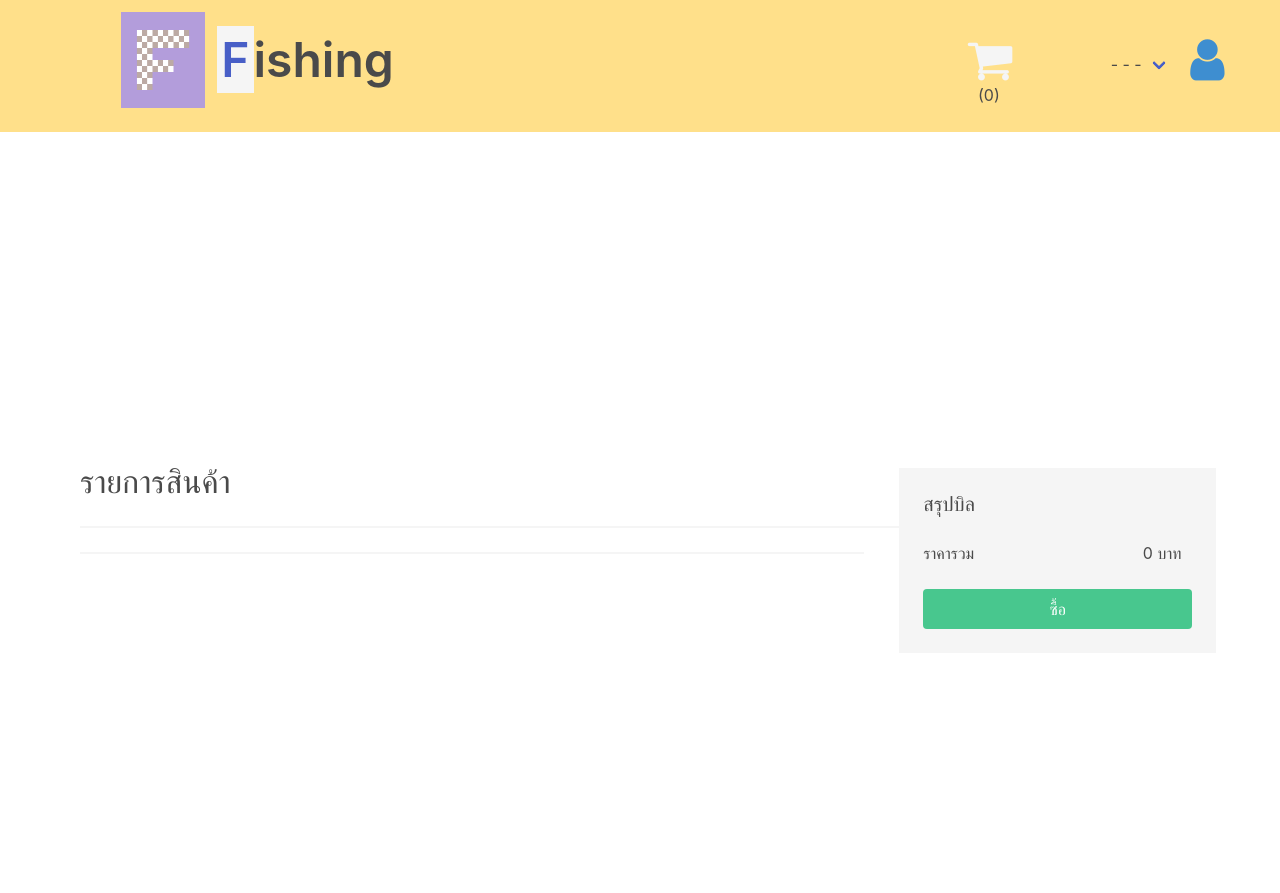
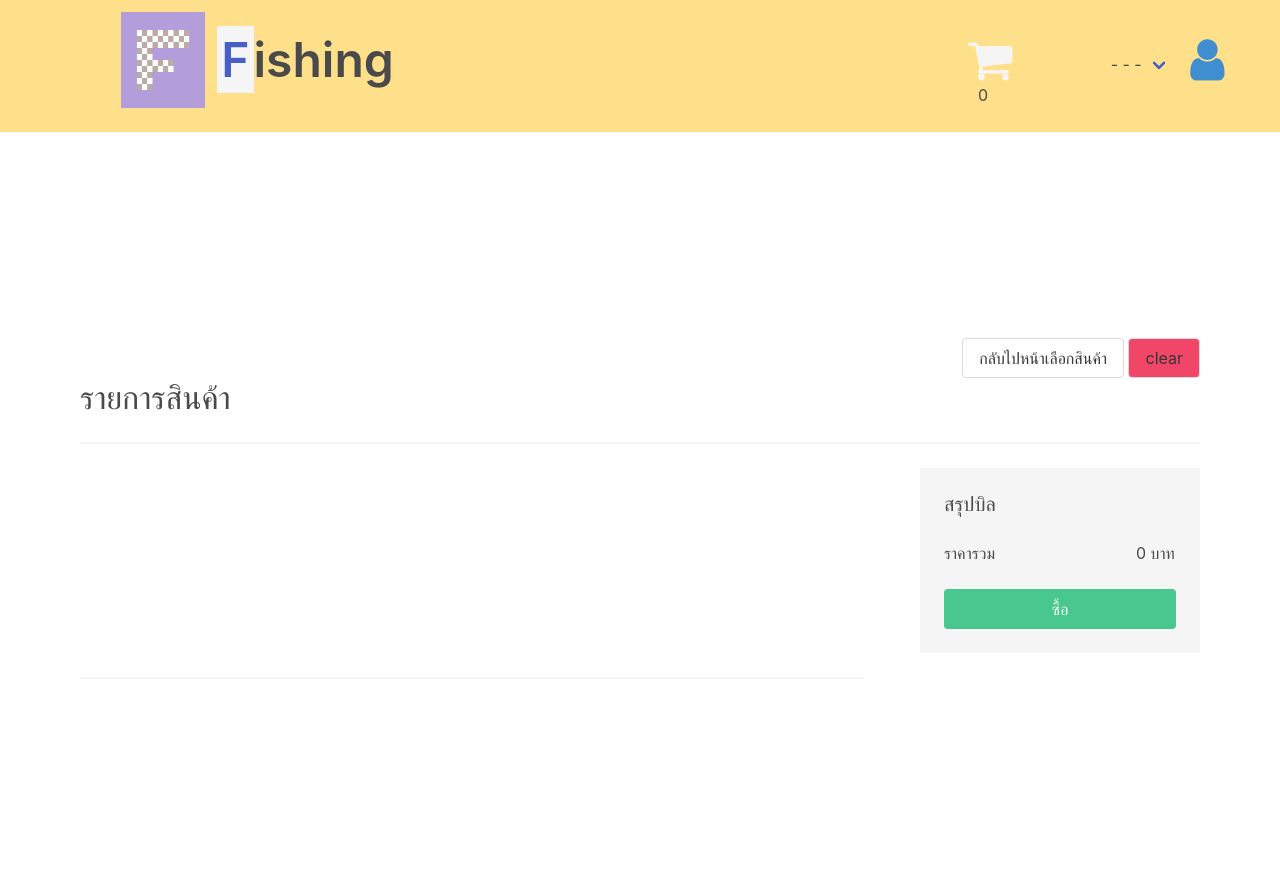
Before and after one commit to Squid3rd/Fitshing, a PHP site: page /cart.php in a window 1280 px wide. Shown: the top 893 px of the page. Run offline with PHP 8.4, Linux system fonts and the light colour scheme.

Commit message:
button to product and clear cart
แต่ยังไม่เสร็จมีใช้อธิบาย และแก้อัพเดทเลขในcaart แต่มันไม่ต่อเนื่องนะตอนนี้

```diff
--- a/Fitshing/Header.php
+++ b/Fitshing/Header.php
@@ -1,40 +1,31 @@
 <!DOCTYPE html>
 <html lang="en">
 <?php include 'action.php' ?>
+
 <head>
   <!-- <link rel="icon" type="image/png" href="/logo.png"/> -->
   <meta charset="UTF-8" />
   <meta http-equiv="X-UA-Compatible" content="IE=edge" />
   <meta name="viewport" content="width=device-width, initial-scale=1.0" />
   <link rel="stylesheet" href="style.css">
-    <link
-      rel="stylesheet"
-      href="https://cdnjs.cloudflare.com/ajax/libs/font-awesome/4.7.0/css/font-awesome.min.css"
-    />
-    <link
-      rel="stylesheet"
-      href="https://cdn.jsdelivr.net/npm/bulma@0.9.4/css/bulma.min.css"
-    />
+  <link rel="stylesheet" href="https://cdnjs.cloudflare.com/ajax/libs/font-awesome/4.7.0/css/font-awesome.min.css" />
+  <link rel="stylesheet" href="https://cdn.jsdelivr.net/npm/bulma@0.9.4/css/bulma.min.css" />
   <link rel="icon" type="images/x-icon" href="assets/logo.png" />
   <title>Header</title>
 </head>
+
 <body>
-    <header class="header has-background-warning">
+  <header class="header has-background-warning" id="">
     <div class="columns">
       <div class="column is-1"></div>
       <div class="column is-1">
         <a href="index.php">
-            <img
-              src="assets/logo.png"
-              alt=""
-              class="image is-96x96 has-text-centered m-3"
-            />
+          <img src="assets/logo.png" alt="" class="image is-96x96 has-text-centered m-3" />
         </a>
       </div>
       <div class="column is-2">
         <p class="is-size-1 has-text-left has-text-weight-semibold my-5">
-            <span class="has-background-light p-1 is has-text-link">F</span
-            >ishing
+          <span class="has-background-light p-1 is has-text-link">F</span>ishing
         </p>
       </div>
       <div class="column is-5"></div>
@@ -45,15 +36,13 @@
           </p>
         </a>
         <span>
-            <p>(0)</p>
+          <p id="set">{{ cart.length }}</p>
         </span>
       </div>
       <div class="column is-1">
         <div class="columns mt-3">
           <div class="column is-7">
-              <div
-                class="navbar-item is-hoverable mt-3"
-              >
+            <div class="navbar-item is-hoverable mt-3">
               <div class="navbar-item has-dropdown is-hoverable">
                 <a class="navbar-link">- - -</a>
 
@@ -79,5 +68,27 @@
       </div>
     </div>
   </header>
+  <script src="https://cdn.jsdelivr.net/npm/vue@2/dist/vue.js"></script>
+  <script>
+    var app = new Vue({
+      el: '#set',
+      data: {
+        nr: "hahaha",
+        cart: [],
+      },
+      created() {
+        this.cart = JSON.parse(localStorage.cart);
+      },
+      methods: {
+
+      },
+      computed: {
+
+      }
+
+    })
+  </script>
 </body>
+
+
 </html>
--- a/Fitshing/cart.php
+++ b/Fitshing/cart.php
@@ -19,10 +19,15 @@
       <div class="columns hero-body is-fullheight is-centered">
         <!-- <div class="box"> -->
         <div class="container p-4">
+          <div class= "has-text-right ">
+
+            <a href="product.php"><button @click="clear()" class="button" >กลับไปหน้าเลือกสินค้า</button></a>
+            <button @click="cart = []" class="button has-background-danger">clear</button>
+          </div>
           <h1 class="subtitle is-3">รายการสินค้า</h1>
+
           <hr />
-          <div style="position: absolute; left: 72.5%; top: 15%; width: 27.5%"
-            class="has-background-light p-5 has-round">
+          <div style="" class="column is-3 is-offset-9 has-background-light p-5 has-round">
             <p class="subtitle is-5">สรุปบิล</p>
             <!-- <div class="columns">
               <p class="column is-8">
@@ -47,8 +52,7 @@
               <p>{{ item.price }} x {{ item.quantity }}</p>
             </div>
             <div class="column is-1">
-              <button @click.prevent='removeFrom(item)' id="delete-button" class="delete"
-                style="left: 110%; bottom: 21.5px" key="false" ></button>
+              <button @click.prevent='removeFrom(item)' id="delete-button" class="delete" style="left: 110%; bottom: 21.5px" key="false"></button>
             </div>
           </div>
 
@@ -75,12 +79,14 @@
         removeFrom(n) {
           if (n.quantity > 1) {
             n.quantity--
-          }
-          else {
+          } else {
             this.cart.splice(this.cart.indexOf(n), 1)
           }
           localStorage.setItem("cart", JSON.stringify(this.cart))
         },
+        clear(){
+          localStorage.removeItem("cart");
+        }
       },
       computed: {
         totalPrice() {
@@ -98,7 +104,6 @@
         this.cart = JSON.parse(localStorage.cart);
       },
     });
-
   </script>
 </body>
 
```
Lines whose indentation alone changed are shown as unchanged.
